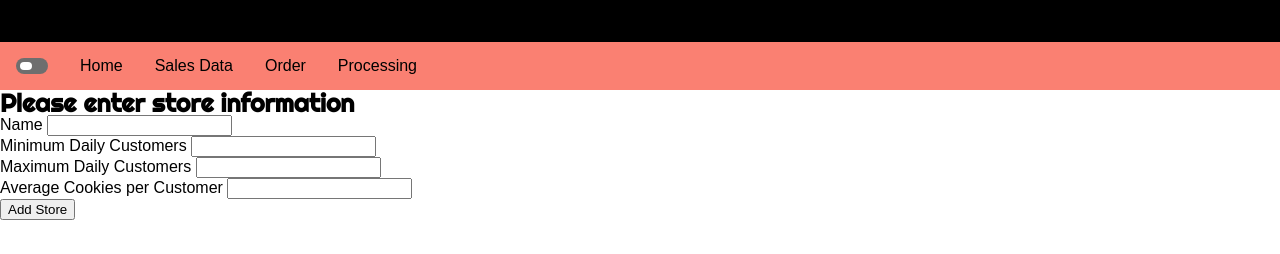
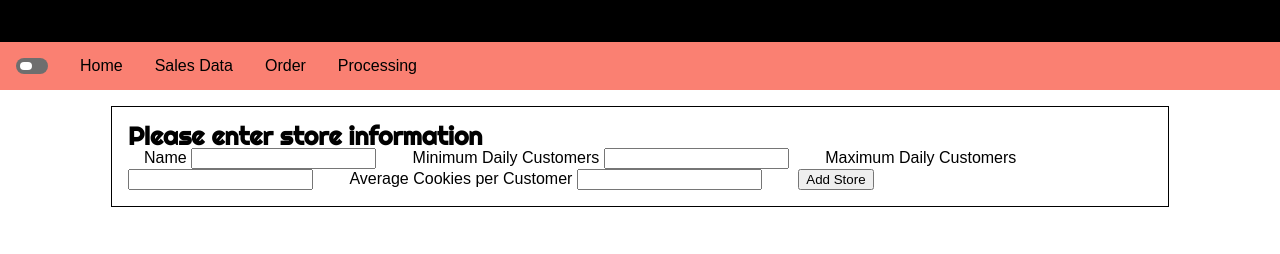
Before and after one commit to ImmanuelShin/cookie-stand, a plain HTML site: page sales.html in a window 1280 px wide. Shown: the part 94-348 px from the top of the page. Drawn offline with Linux system fonts and the light colour scheme; a web font is replaced by a local one.

Commit message:
Added initial form styling

```diff
--- a/css/style.css
+++ b/css/style.css
@@ -137,6 +137,27 @@ h3 {
     margin-top: 0.5em;
 }
 
+#newStore {
+    display: flex;
+    justify-content: center;
+}
+
+#storeForm {
+    display: flex;
+    margin: 2vh;
+}
+
+fieldset {
+    border: thin black solid;
+    padding: 1em;
+    width: 80vw;
+}
+
+.storeFormInput {
+    display: inline;
+    padding: 1em;
+}
+
 .tableSection {
     margin: 5vh;
 }
```
